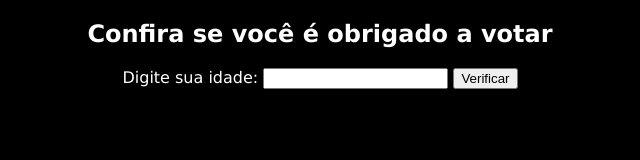
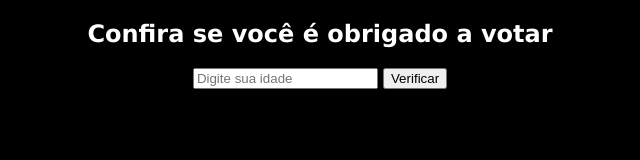
Before and after one commit to olinad1993/js_emvideo, a plain HTML site: page Modulo D/Exercicios_treino/exe_voto/index.html in a window 1280 px wide. Shown: the whole page, without its empty margins (320-960 px from the left). Drawn offline with Linux system fonts and the light colour scheme.

Commit message:
placeholder para idade

```diff
--- a/Modulo D/Exercicios_treino/exe_voto/index.html
+++ b/Modulo D/Exercicios_treino/exe_voto/index.html
@@ -11,9 +11,9 @@
 <body>
 	<h2>Confira se você é obrigado a votar</h2>
 
-	Digite sua idade: <input type="number" id="txtidade">
-  <input type="button" value="Verificar" id="btnverificar" onclick="verificar()">
-  <div id="result"></div>
+	<input type="number" id="txtidade" placeholder="Digite sua idade">
+  	<input type="button" value="Verificar" id="btnverificar" onclick="verificar()">
+  	<div id="result"></div>
 
 
     <script src="script.js"></script>
```
